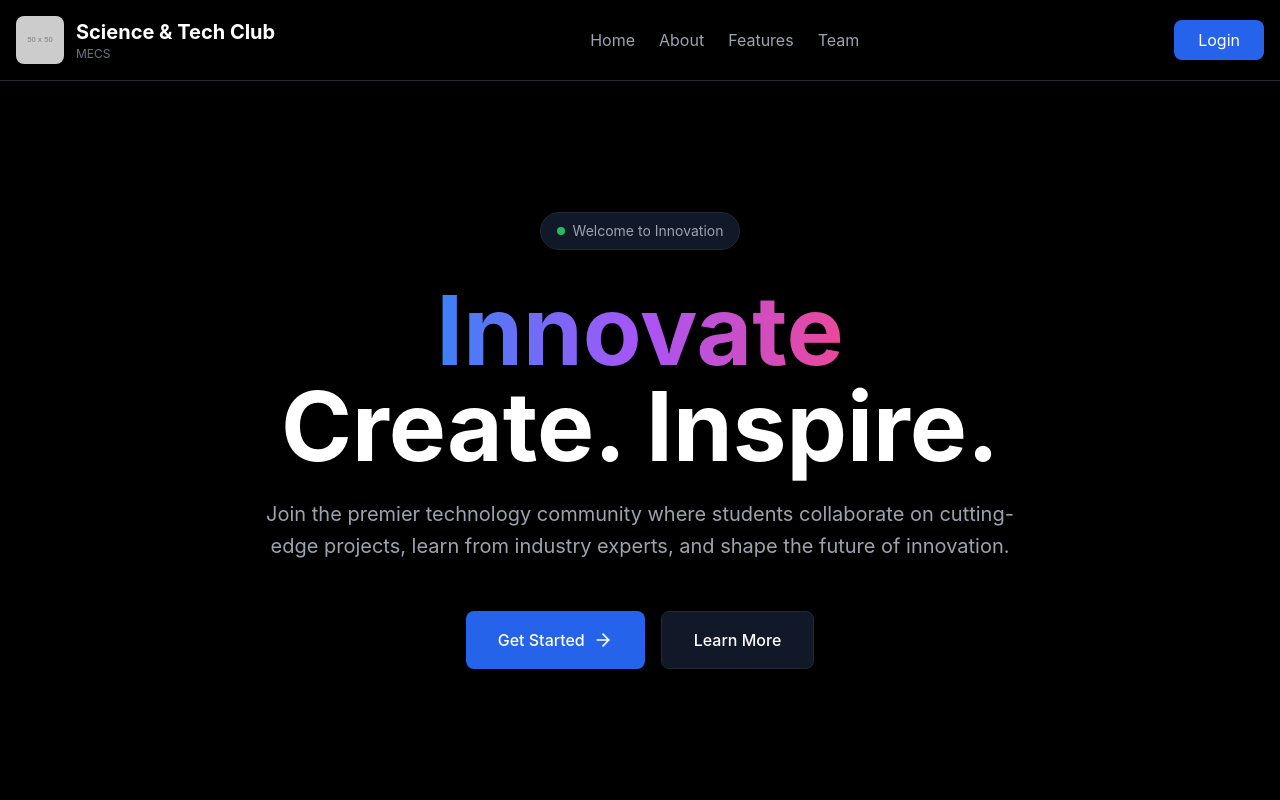
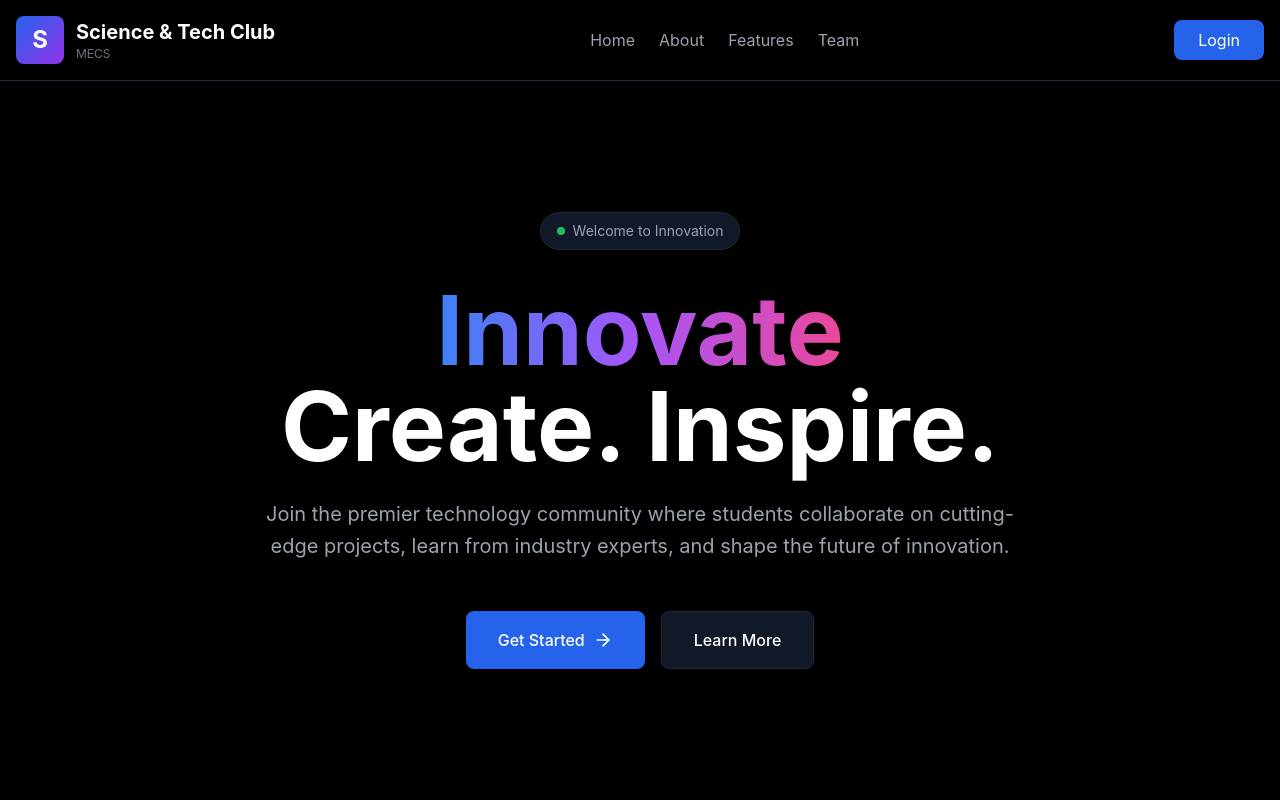
Before and after one commit to scienceclubmecs/science-tech-club, a React (Vite) app in the folder client/: page / in a window 1280 px wide. Shown: the top 800 px of the page. Built offline with nearby package versions, Linux system fonts and the light colour scheme; no server answers.

Commit message:
Update Home.jsx

```diff
--- a/client/src/pages/Home.jsx
+++ b/client/src/pages/Home.jsx
@@ -40,11 +40,10 @@ export default function Home() {
         <div className="container mx-auto px-4 py-4">
           <div className="flex items-center justify-between">
             <div className="flex items-center gap-3">
-              <img
-                src="https://via.placeholder.com/50x50/3b82f6/ffffff?text=LOGO"
-                alt="Club Logo"
-                className="w-12 h-12 rounded-lg"
-              />
+              <div className="w-12 h-12 rounded-lg bg-gradient-to-br from-blue-600 to-purple-600 flex items-center justify-center text-2xl font-bold">
+                    S
+                  </div>
+
               <div>
                 <div className="text-xl font-bold">Science & Tech Club</div>
                 <div className="text-xs text-gray-500">MECS</div>
```
